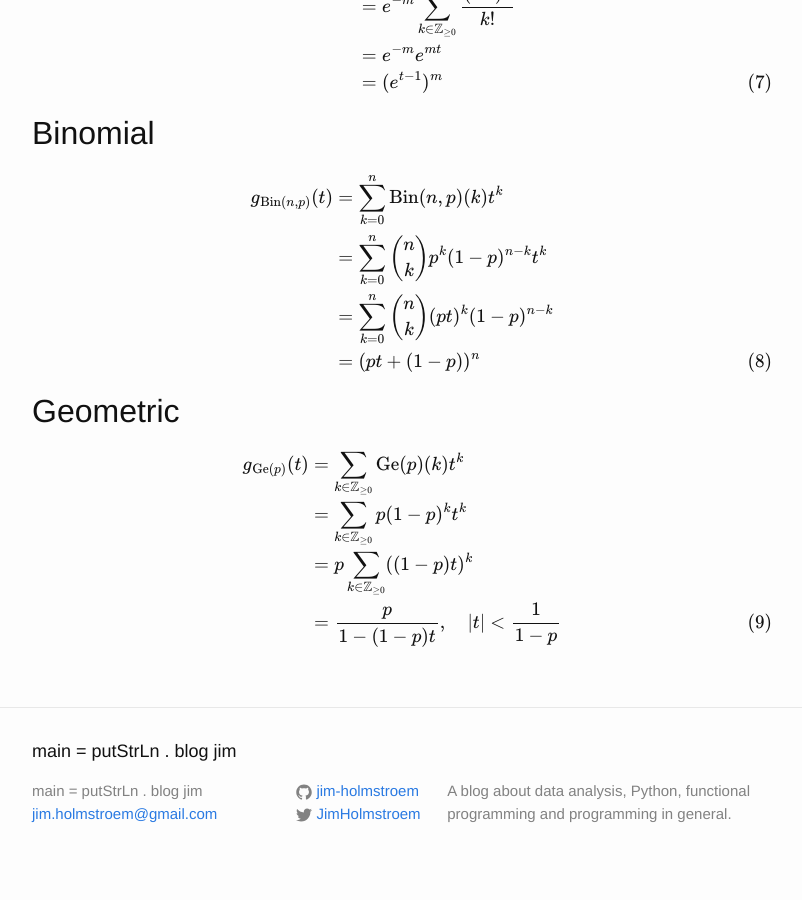
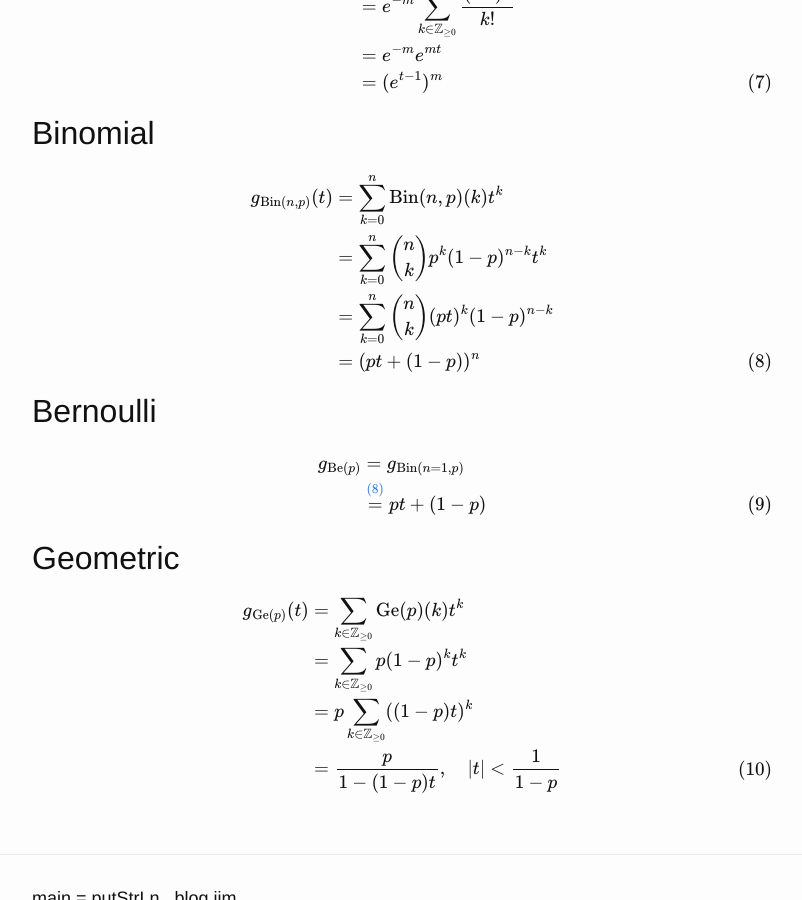
Before and after one commit to Jim-Holmstroem/jim-holmstroem.github.io, a Jekyll site: the page built from _posts/2014-10-18-generating-function-list.markdown, in a window 1280 px wide and 900 px high, scrolled down 1332 px. Shown: the whole window, without its empty margins (238-1040 px from the left). Built offline with Jekyll 4.4.1, drawn with Linux system fonts in a browser that asks for light colours; formulas are drawn with MathJax 3.

Commit message:
adds bernoulli

```diff
--- a/_posts/2014-10-18-generating-function-list.markdown
+++ b/_posts/2014-10-18-generating-function-list.markdown
@@ -89,7 +89,18 @@ $$
     g_{\text{Bin}(n, p)}(t) &= \sum\limits_{k=0}^n \text{Bin}(n, p)(k)t^k \nonumber \\
                             &= \sum\limits_{k=0}^n \binom{n}{k} p^k(1-p)^{n-k}t^k \nonumber \\
                             &= \sum\limits_{k=0}^n \binom{n}{k} (pt)^k(1-p)^{n-k} \nonumber \\
-                            &= (pt + (1-p))^n
+                            &= (pt + (1-p))^n \label{eq:binomial}
+\end{align}
+$$
+
+
+Bernoulli
+---------
+
+$$
+\begin{align}
+    g_{\text{Be}(p)} &= g_{\text{Bin}(n=1, p)} \nonumber \\
+                     &\stackrel{\eqref{eq:binomial}}{=} pt + (1-p)
 \end{align}
 $$
 
```
